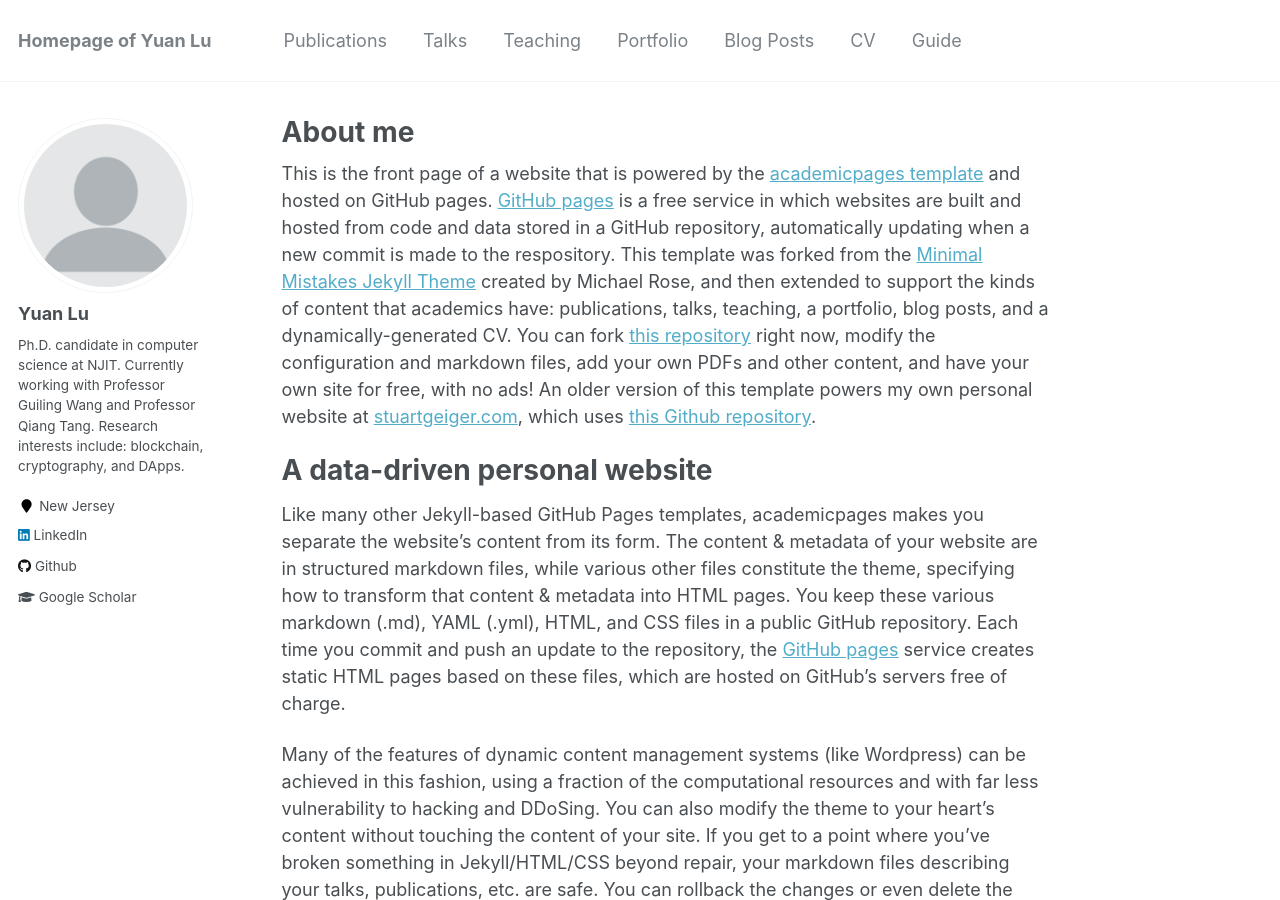
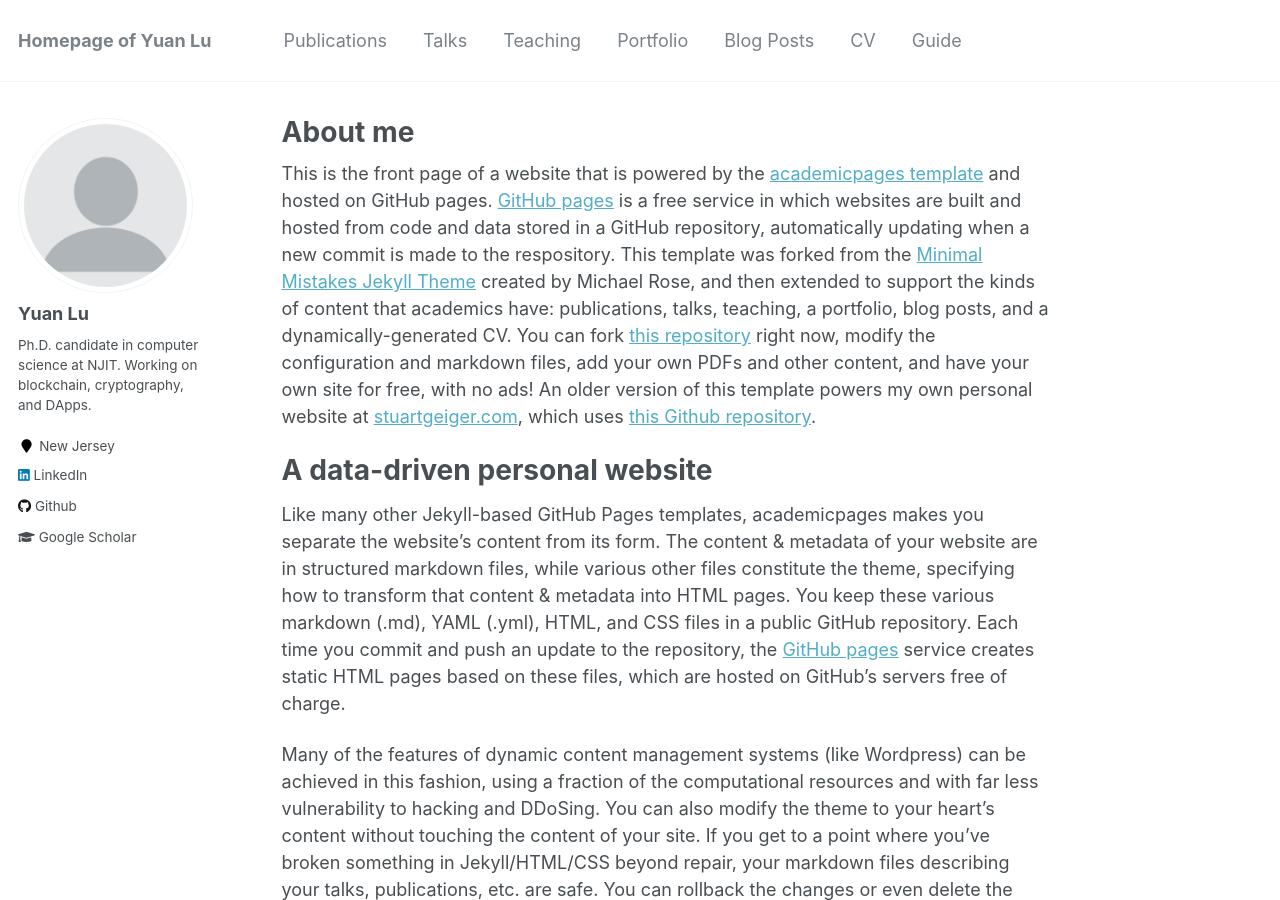
Before and after one commit to yylluu/yylluu.github.io, a Jekyll site: the page built from _pages/about.md, in a window 1280 px wide and 900 px high. Built offline with Jekyll 4.4.1, drawn with Linux system fonts in a browser that asks for light colours.

Commit message:
Update _config.yml

```diff
--- a/_config.yml
+++ b/_config.yml
@@ -82,7 +82,7 @@ analytics:
 author:
   name             : "Yuan Lu"
   avatar           : "profile.png"
-  bio              : "Ph.D. candidate in computer science at NJIT. Currently working with Professor Guiling Wang and Professor Qiang Tang. Research interests include: blockchain, cryptography, and DApps."
+  bio              : "Ph.D. candidate in computer science at NJIT. Working on blockchain, cryptography, and DApps."
   location         : "New Jersey"
   employer         :
   pubmed           :  # "https://www.ncbi.nlm.nih.gov/pubmed/?term=john+snow"
```
